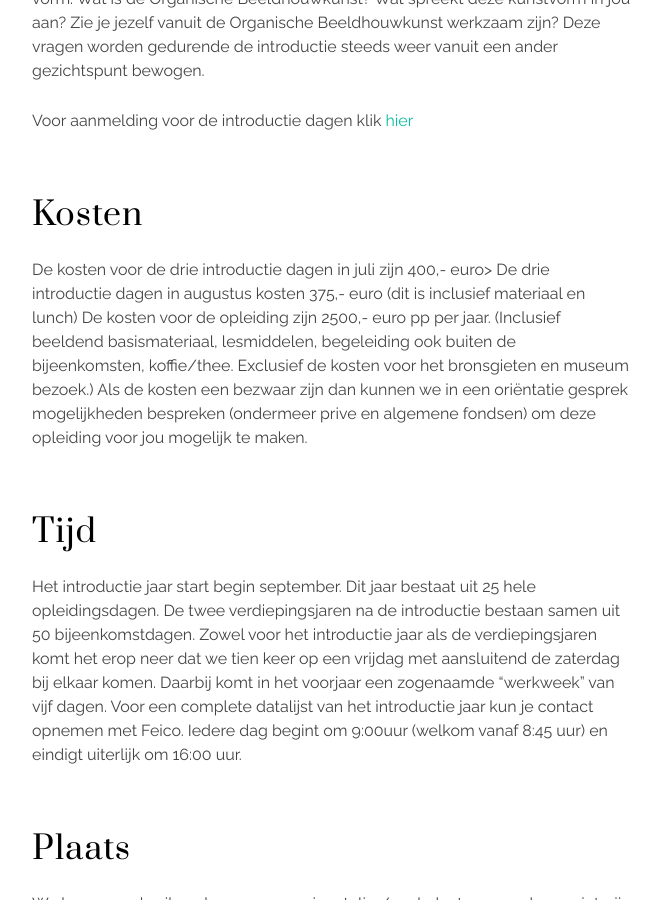
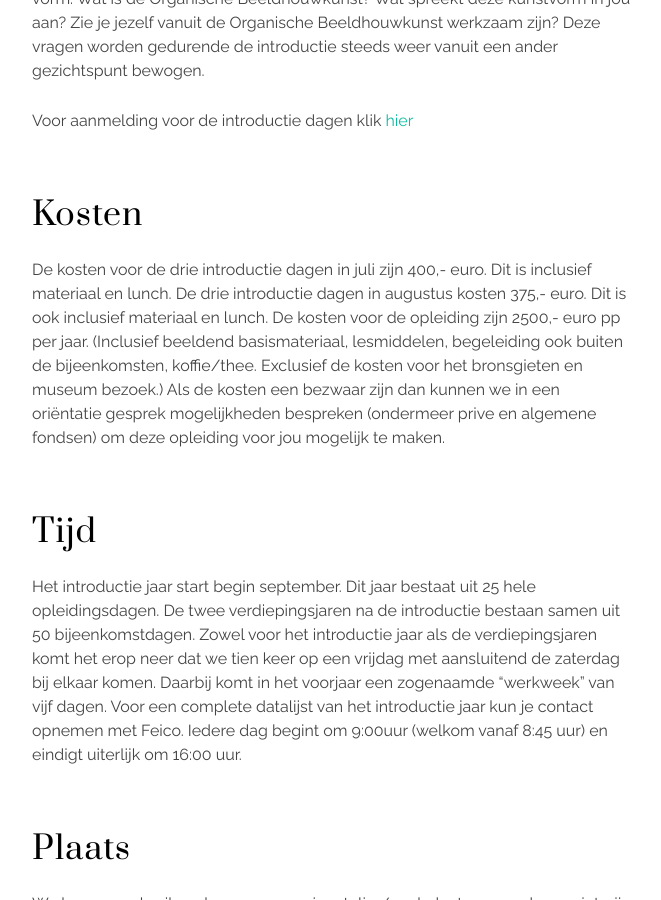
Before and after one commit to feicohajonides2020/feicohajonides2020.github.io, a Jekyll site: the page built from opleiding.md, in a window 1280 px wide and 900 px high, scrolled down 1410 px. Shown: the whole window, without its empty margins (308-969 px from the left). Built offline with Jekyll 4.4.1, drawn with Linux system fonts in a browser that asks for light colours.

Commit message:
Update opleiding.md

```diff
--- a/opleiding.md
+++ b/opleiding.md
@@ -27,7 +27,7 @@ Voor aanmelding voor de introductie dagen klik [hier](contact.md)
 
 ## Kosten
 
-De kosten voor de drie introductie dagen in juli zijn 400,- euro> De drie introductie dagen in augustus kosten 375,- euro  (dit is inclusief materiaal en lunch)
+De kosten voor de drie introductie dagen in juli zijn 400,- euro. Dit is inclusief materiaal en lunch. De drie introductie dagen in augustus kosten 375,- euro. Dit is ook inclusief materiaal en lunch.
 De kosten voor de opleiding zijn 2500,- euro pp per jaar. (Inclusief beeldend basismateriaal, lesmiddelen, begeleiding ook buiten de bijeenkomsten, koffie/thee. Exclusief de kosten voor het bronsgieten en museum bezoek.)
 Als de kosten een bezwaar zijn dan kunnen we in een oriëntatie gesprek mogelijkheden bespreken (ondermeer prive en algemene fondsen) om deze opleiding voor jou mogelijk te maken.
 
```
